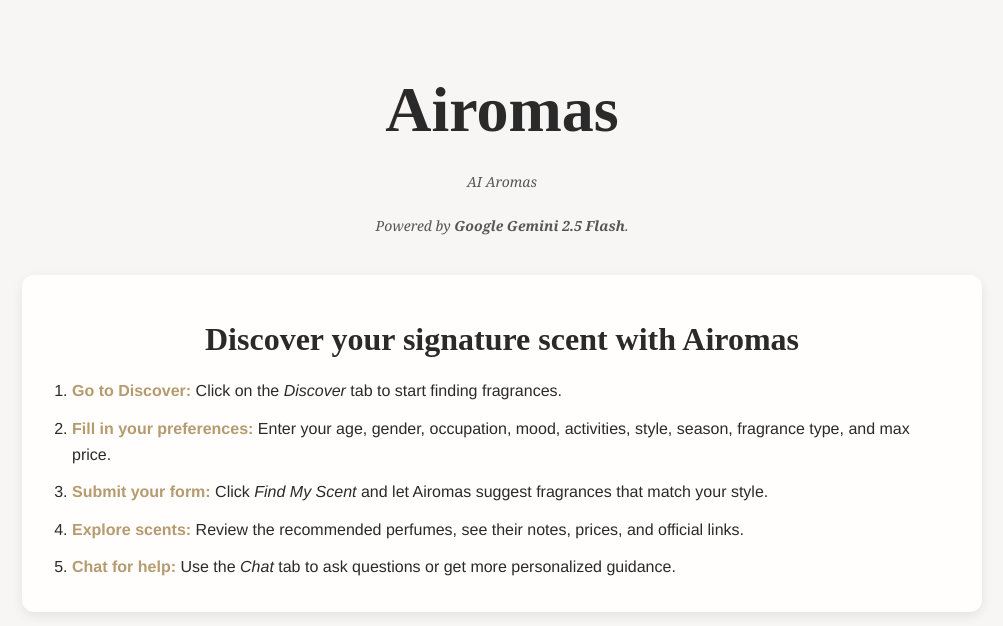
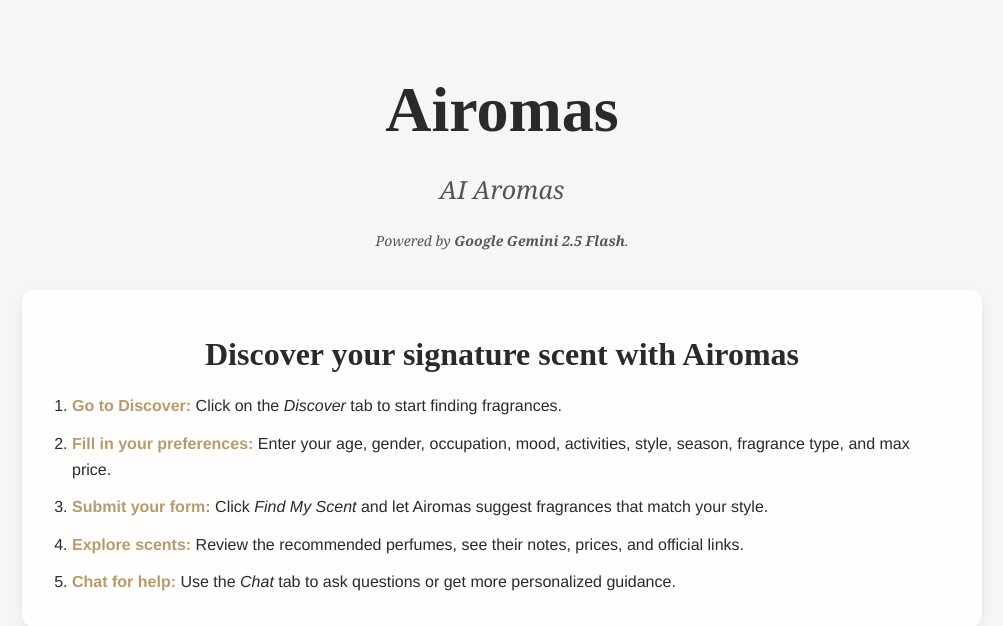
Before and after one commit to CheechLi/Airomas, a Flask app: page / in a window 1280 px wide. Shown: the part 64-690 px from the top of the page, without its empty margins (138-1141 px from the left). Run offline with Flask 3, Linux system fonts and the light colour scheme.

Commit message:
AI Aromas

```diff
--- a/static/style.css
+++ b/static/style.css
@@ -49,7 +49,7 @@
 }
 
 .AI-aromas{
-  font-size: 14px;
+  font-size: 25px;
   color: #555;
   font-style: italic;
   margin-top: 10px;
```
